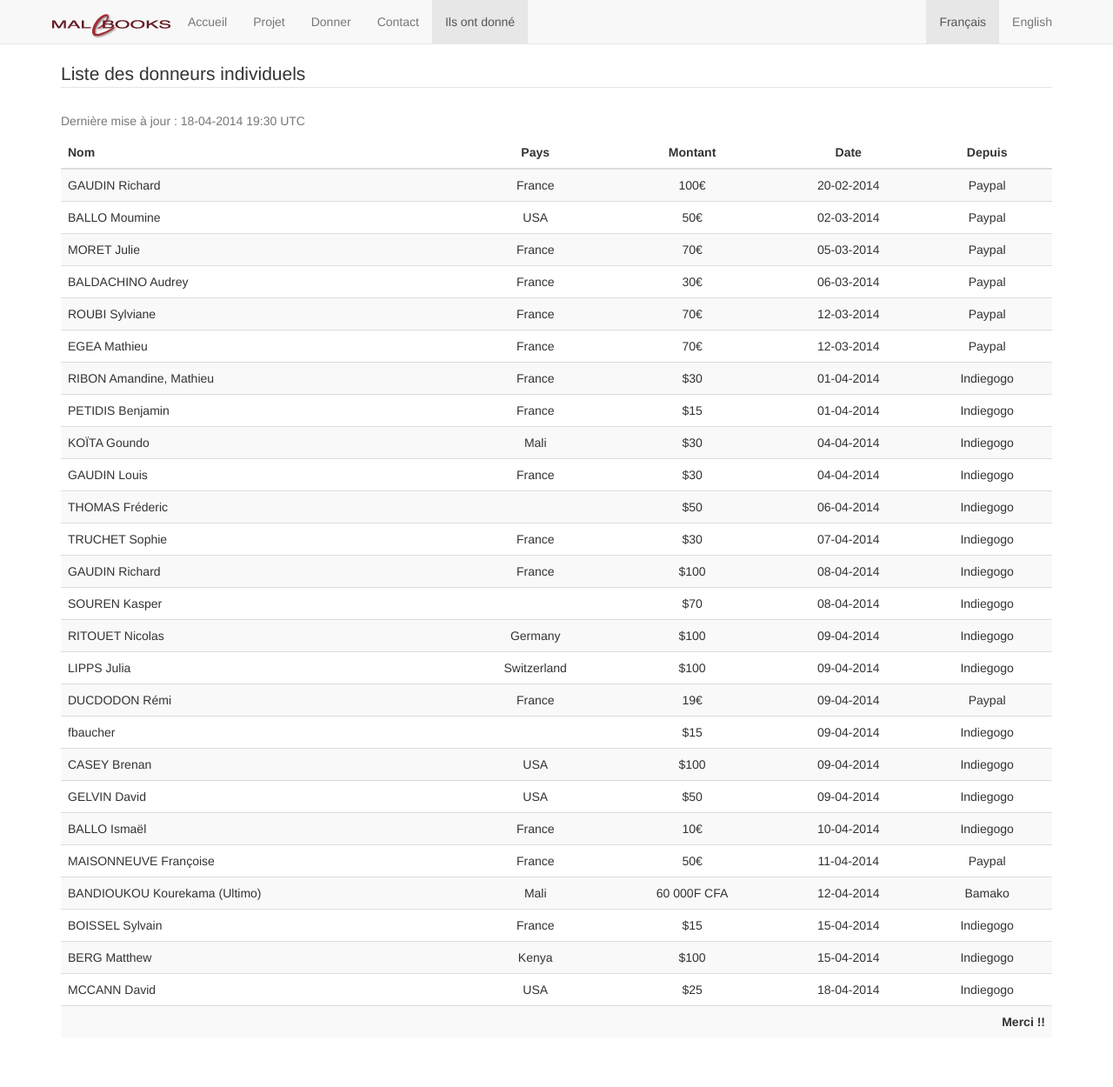
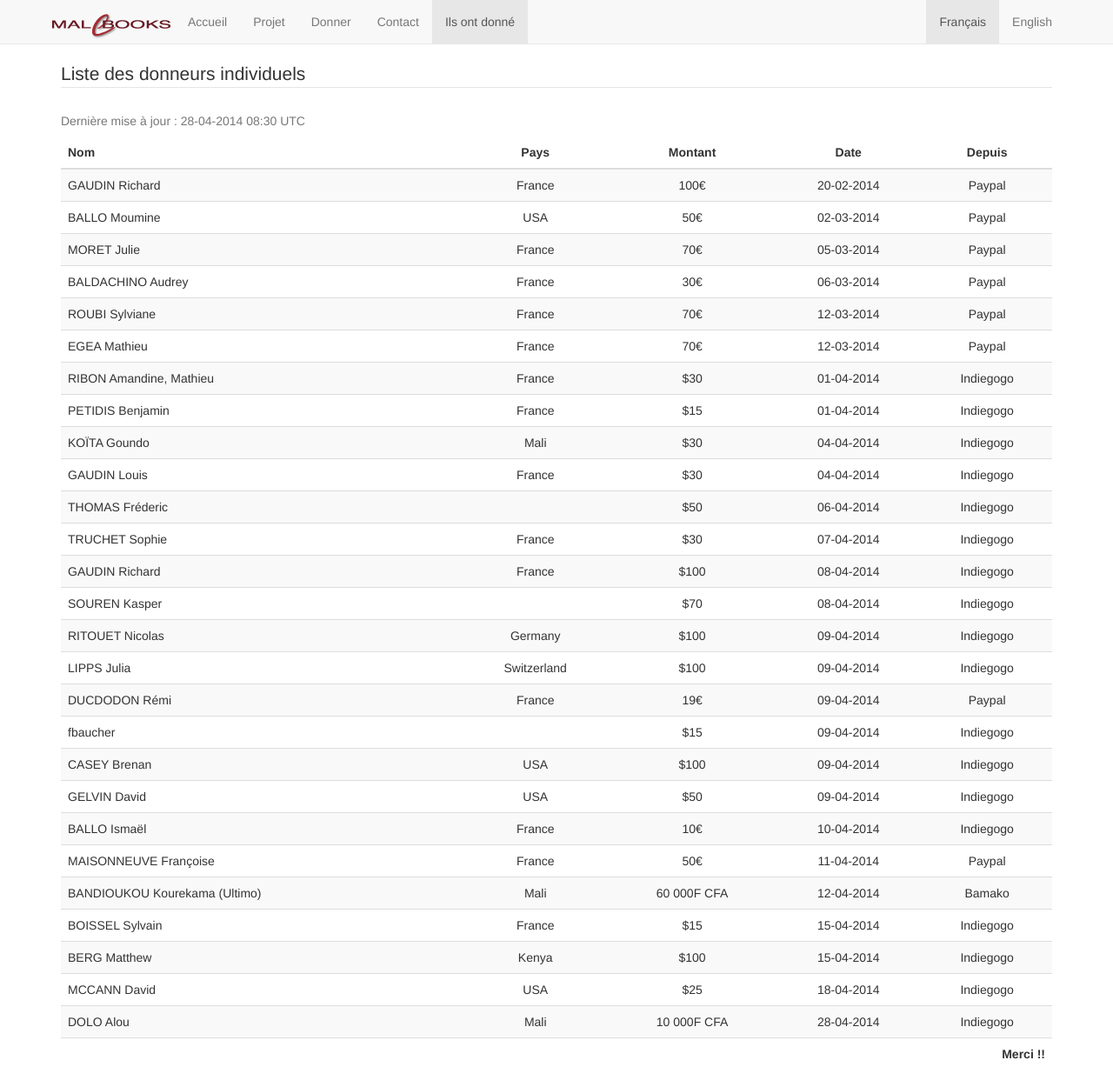
Before and after one commit to HumanESDES/malebooks, a Jekyll site: the page built from donneurs/index.md, in a window 1280 px wide and 1250 px high. Shown: the whole window at 87% size. Built offline with Jekyll 4.4.1, drawn with Linux system fonts in a browser that asks for light colours; nearby versions of some CDN libraries; Markdown is read by kramdown in place of the engine named in the settings.

Commit message:
Update donors.html

```diff
--- a/_includes/donors.html
+++ b/_includes/donors.html
@@ -1,5 +1,5 @@
 <table class="table table-striped budget">
-    <caption>{% if page.lang == 'en' %}Updated on:{% else %}Dernière mise à jour :{% endif %} 18-04-2014 19:30 UTC</caption>
+    <caption>{% if page.lang == 'en' %}Updated on:{% else %}Dernière mise à jour :{% endif %} 28-04-2014 08:30 UTC</caption>
     <thead>
         <legend>{% if page.lang == 'en' %}List of all individual donors{% else %}Liste des donneurs individuels{% endif %}</legend>
         <tr><th>{% if page.lang == 'en' %}Name{% else %}Nom{% endif %}</th><th>{% if page.lang == 'en' %}Country{% else %}Pays{% endif %}</th><th>{% if page.lang == 'en' %}Amount{% else %}Montant{% endif %}</th><th>{% if page.lang == 'en' %}Date{% else %}Date{% endif %}</th><th>{% if page.lang == 'en' %}From{% else %}Depuis{% endif %}</th></tr>
@@ -31,6 +31,7 @@
         <tr><td>BOISSEL Sylvain</td><td>France</td><td>$15</td><td>15-04-2014</td><td>Indiegogo</td></tr>
         <tr><td>BERG Matthew</td><td>Kenya</td><td>$100</td><td>15-04-2014</td><td>Indiegogo</td></tr>
         <tr><td>MCCANN David</td><td>USA</td><td>$25</td><td>18-04-2014</td><td>Indiegogo</td></tr>
+        <tr><td>DOLO Alou</td><td>Mali</td><td>10 000F CFA</td><td>28-04-2014</td><td>Indiegogo</td></tr>
         <tr><td colspan="5">{% if page.lang == 'en' %}Thank You !!{% else %}Merci !!{% endif %}</td></tr>
     </tbody>
 </table>
```
